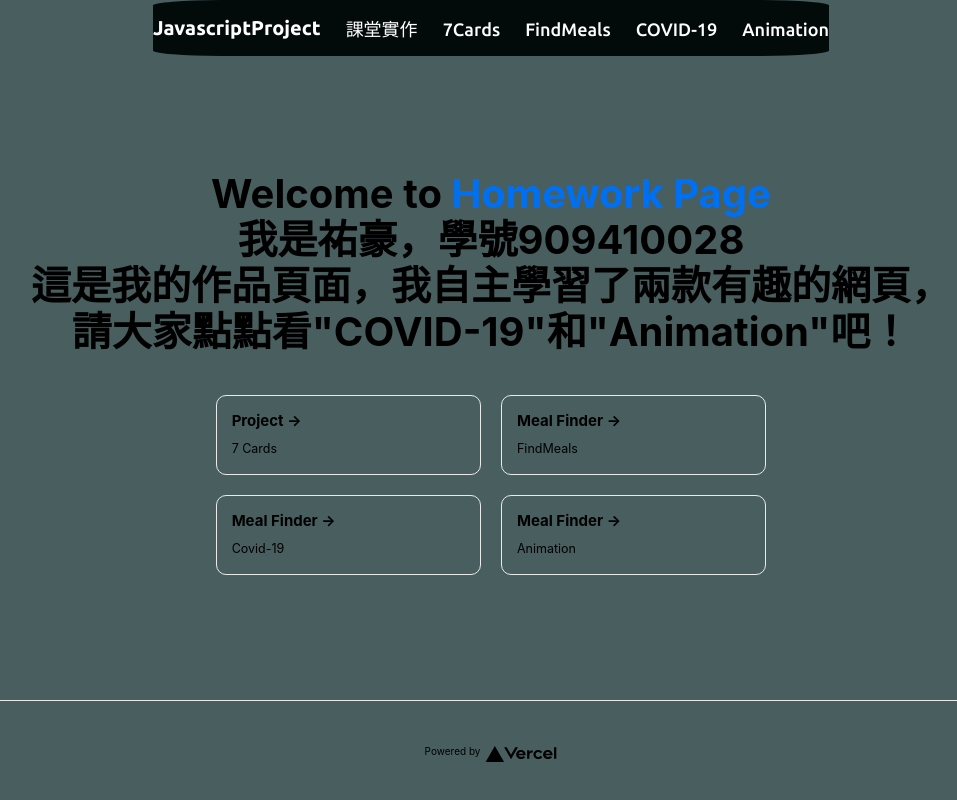
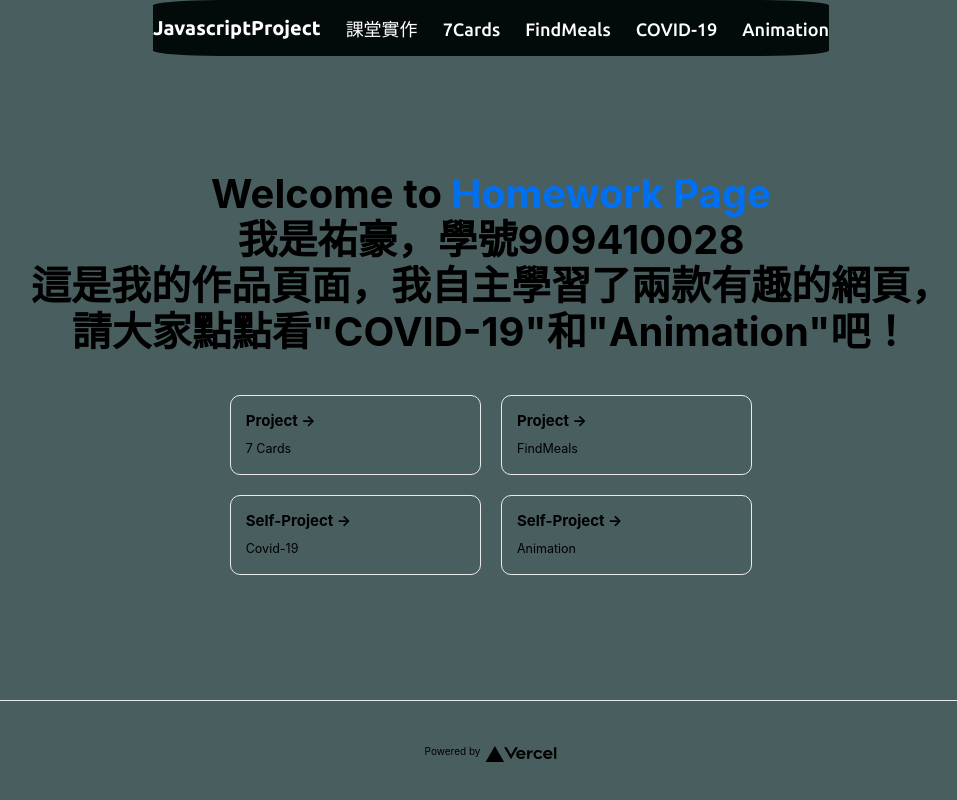
Before and after one commit to a88019401/Week15_Final_Project, a Next.js app: page / in a window 1280 px wide. Shown: the whole page, without its empty margins (149-1106 px from the left). Built offline with nearby package versions, Linux system fonts and the light colour scheme.

Commit message:
changSelf-Project

```diff
--- a/pages/index.js
+++ b/pages/index.js
@@ -23,13 +23,13 @@ export default function Home() {
           </a>
 
           <a href="./project/meals" className={styles.card}>
-            <h2>Meal Finder &rarr;</h2><p>FindMeals</p>
+            <h2>Project &rarr;</h2><p>FindMeals</p>
           </a>
           <a href="https://covid19-website-omega.vercel.app/" className={styles.card}>
-            <h2>Meal Finder &rarr;</h2><p>Covid-19</p>
+            <h2>Self-Project &rarr;</h2><p>Covid-19</p>
           </a>
           <a href="https://js-portfolio-framer-motion-909410028.vercel.app/" className={styles.card}>
-            <h2>Meal Finder &rarr;</h2><p>Animation</p>
+            <h2>Self-Project &rarr;</h2><p>Animation</p>
           </a>
 
         </div>
```
